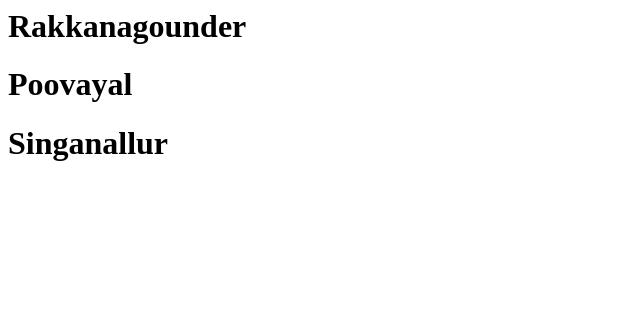
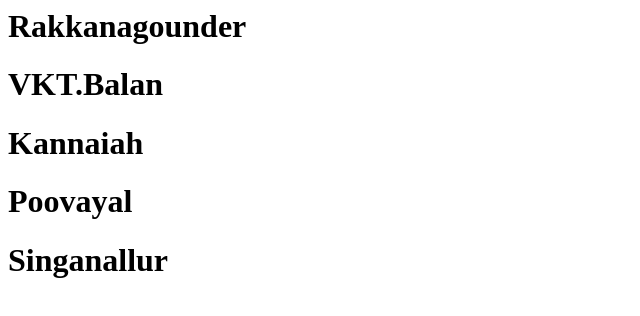
Before and after one commit to srmarimuthu8595/merge_conflict, a plain HTML site: page index.html in a window 1280 px wide. Shown: the whole page, without its empty margins (0-640 px from the left). Drawn offline with Linux system fonts and the light colour scheme.

Commit message:
Branch A changes

```diff
--- a/index.html
+++ b/index.html
@@ -2,6 +2,8 @@
 <html>
 
   <h1>Rakkanagounder</h1>
+  <h1>VKT.Balan</html>
+  <h1>Kannaiah</html>
   <h1>Poovayal</h1>
   <h1>Singanallur</h1>
 
```
